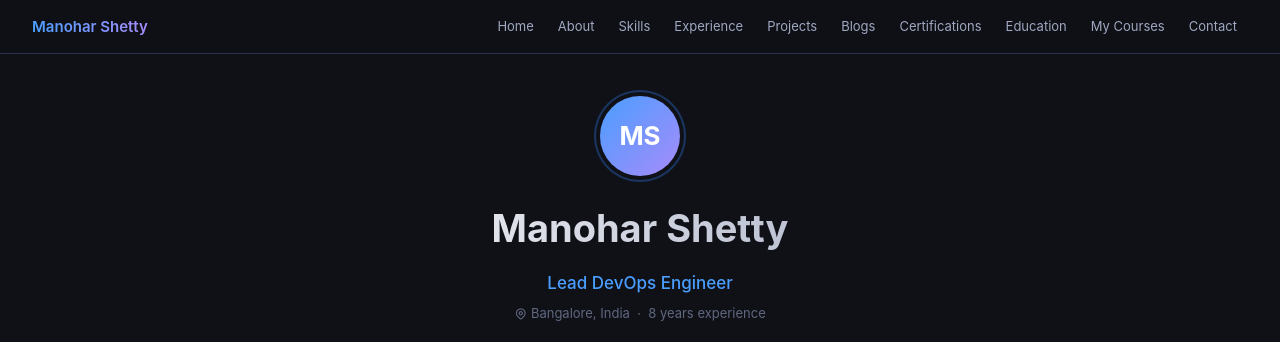
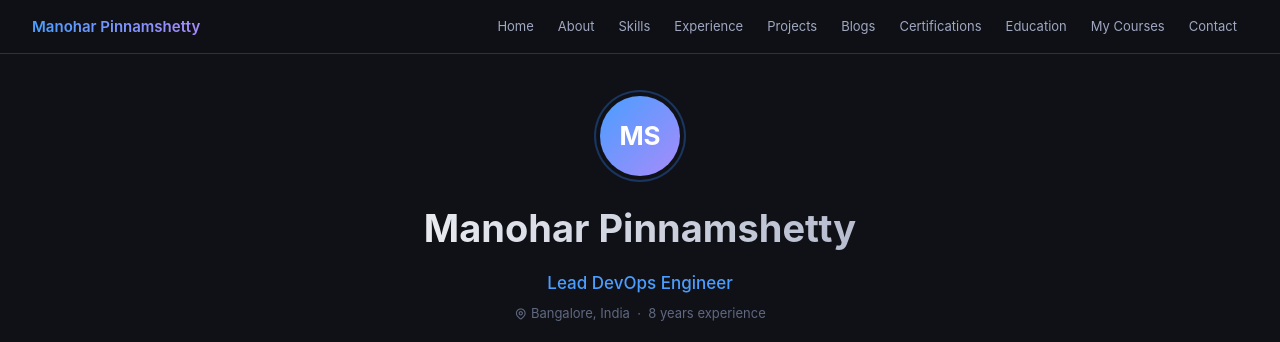
Before and after one commit to Manohar-1305/Manohar-1305.github.io, a plain HTML site: page index.html in a window 1280 px wide. Shown: the top 342 px of the page. Drawn offline with Linux system fonts and the light colour scheme.

Commit message:
Update index.html

```diff
--- a/index.html
+++ b/index.html
@@ -160,7 +160,7 @@ footer{text-align:center;padding:2rem;font-size:12px;color:var(--text3);border-t
 <body>
 
 <nav>
-  <div class="nav-logo">Manohar Shetty</div>
+  <div class="nav-logo">Manohar Pinnamshetty</div>
   <ul>
     <li><a href="#home">Home</a></li>
     <li><a href="#about">About</a></li>
@@ -180,7 +180,7 @@ footer{text-align:center;padding:2rem;font-size:12px;color:var(--text3);border-t
   <!-- HERO -->
   <div class="hero" id="home">
     <div class="avatar">MS</div>
-    <div class="hero-name">Manohar Shetty</div>
+    <div class="hero-name">Manohar Pinnamshetty</div>
     <div class="hero-title">Lead DevOps Engineer</div>
     <div class="hero-sub"><i class="ti ti-map-pin" style="font-size:13px;vertical-align:-1px;"></i> Bangalore, India &nbsp;·&nbsp; 8 years experience</div>
     <div class="hero-tags">
```
